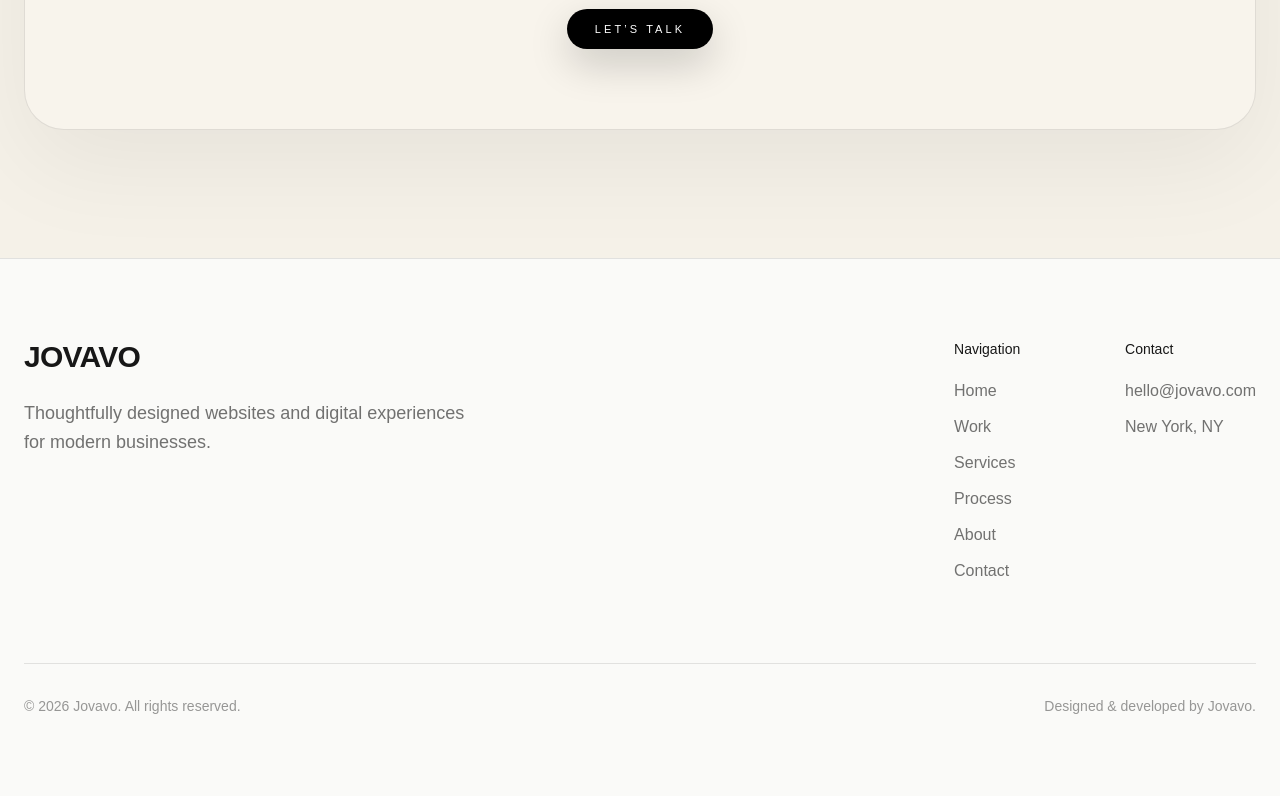
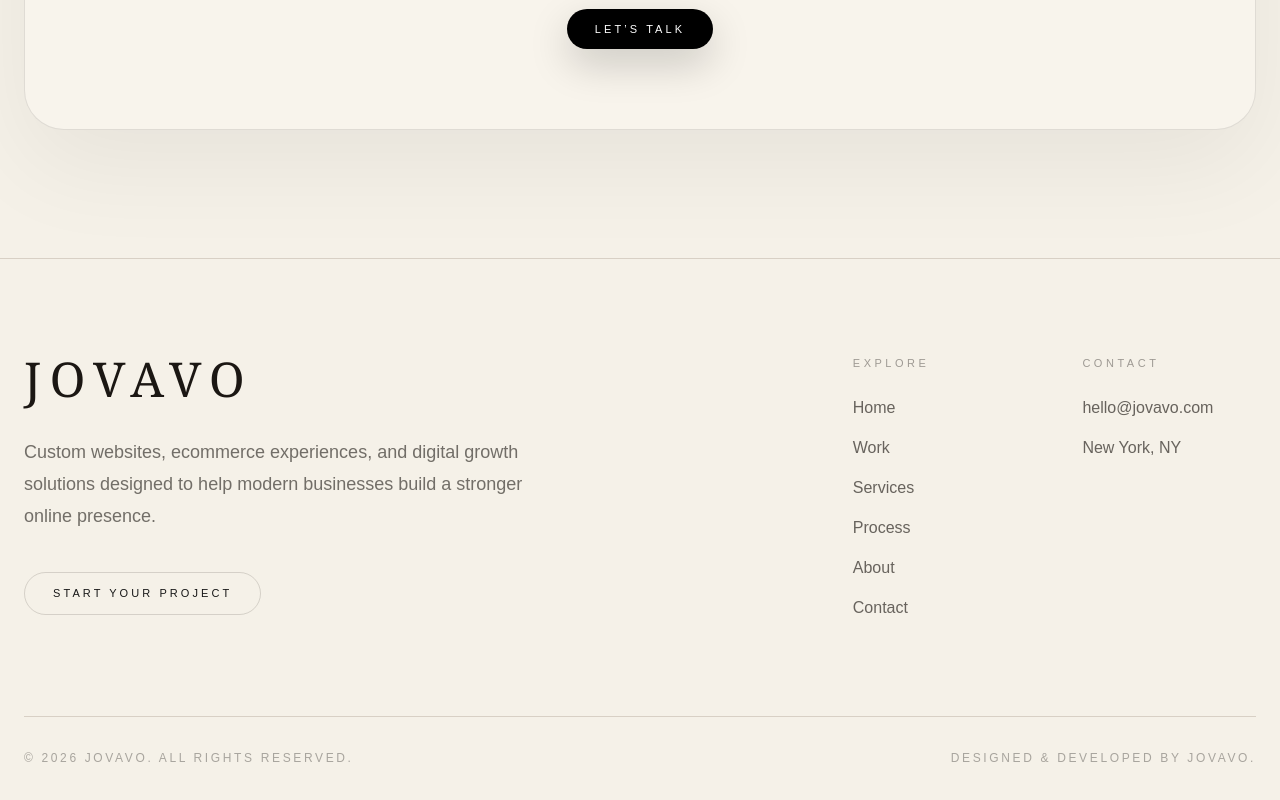
Before and after one commit to Jovavoco/jovavo, a Next.js app: page / in a window 1280 px wide. Shown: the part 3904-4704 px from the top of the page. Built offline with nearby package versions, Linux system fonts and the light colour scheme.

Commit message:
Update Footer.tsx

```diff
--- a/components/Footer.tsx
+++ b/components/Footer.tsx
@@ -11,36 +11,48 @@ const navigation = [
 
 export default function Footer() {
   return (
-    <footer className="border-t border-black/10 bg-[#FAFAF8]">
-      <div className="mx-auto max-w-7xl px-6 py-20">
+    <footer className="border-t border-[#d8d0c5] bg-[#f5f1e8]">
+      <div className="mx-auto max-w-7xl px-6 py-24">
 
-        <div className="grid gap-16 md:grid-cols-2">
+        <div className="grid gap-20 lg:grid-cols-[1.3fr_0.7fr]">
 
+          {/* Left */}
           <div>
             <Link
               href="/"
-              className="text-3xl font-semibold tracking-tight"
+              className="font-serif text-5xl font-light tracking-[0.18em] text-[#1b1713]"
             >
               JOVAVO
             </Link>
 
-            <p className="mt-6 max-w-md text-lg leading-relaxed text-black/55">
-              Thoughtfully designed websites and digital experiences for modern
-              businesses.
+            <p className="mt-8 max-w-lg text-lg leading-8 text-[#1b1713]/60">
+              Custom websites, ecommerce experiences, and digital growth
+              solutions designed to help modern businesses build a stronger
+              online presence.
             </p>
+
+            <Link
+              href="/contact"
+              className="mt-10 inline-flex items-center rounded-full border border-[#1b1713]/15 px-7 py-3 text-[11px] uppercase tracking-[0.28em] transition-all duration-300 hover:-translate-y-1 hover:bg-[#1b1713] hover:text-white"
+            >
+              Start Your Project
+            </Link>
           </div>
 
-          <div className="grid grid-cols-2 gap-10 md:justify-self-end">
+          {/* Right */}
+          <div className="grid grid-cols-2 gap-14">
 
             <div>
-              <p className="mb-5 text-sm font-medium">Navigation</p>
+              <p className="mb-6 text-[11px] uppercase tracking-[0.32em] text-[#1b1713]/40">
+                Explore
+              </p>
 
-              <div className="flex flex-col gap-3">
+              <div className="flex flex-col gap-4">
                 {navigation.map((item) => (
                   <Link
                     key={item.name}
                     href={item.href}
-                    className="text-black/55 transition hover:text-black"
+                    className="text-[#1b1713]/65 transition duration-300 hover:translate-x-1 hover:text-[#1b1713]"
                   >
                     {item.name}
                   </Link>
@@ -49,14 +61,14 @@ export default function Footer() {
             </div>
 
             <div>
-              <p className="mb-5 text-sm font-medium">
+              <p className="mb-6 text-[11px] uppercase tracking-[0.32em] text-[#1b1713]/40">
                 Contact
               </p>
 
-              <div className="flex flex-col gap-3 text-black/55">
+              <div className="space-y-4 text-[#1b1713]/65">
                 <a
                   href="mailto:hello@jovavo.com"
-                  className="transition hover:text-black"
+                  className="block transition hover:text-[#1b1713]"
                 >
                   hello@jovavo.com
                 </a>
@@ -69,11 +81,17 @@ export default function Footer() {
 
         </div>
 
-        <div className="mt-20 flex flex-col gap-4 border-t border-black/10 pt-8 text-sm text-black/40 md:flex-row md:items-center md:justify-between">
+        {/* Bottom */}
 
-          <p>© {new Date().getFullYear()} Jovavo. All rights reserved.</p>
+        <div className="mt-24 flex flex-col gap-6 border-t border-[#d8d0c5] pt-8 text-[12px] uppercase tracking-[0.22em] text-[#1b1713]/35 md:flex-row md:items-center md:justify-between">
 
-          <p>Designed & developed by Jovavo.</p>
+          <p>
+            © {new Date().getFullYear()} Jovavo. All Rights Reserved.
+          </p>
+
+          <p>
+            Designed & Developed by Jovavo.
+          </p>
 
         </div>
 
```
